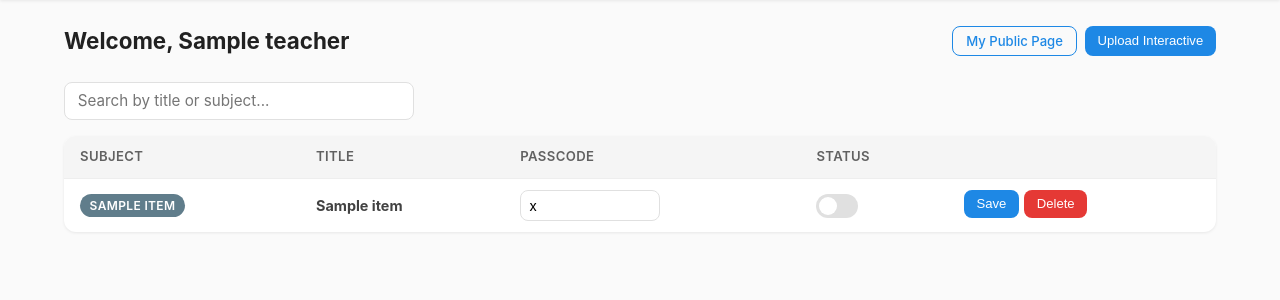
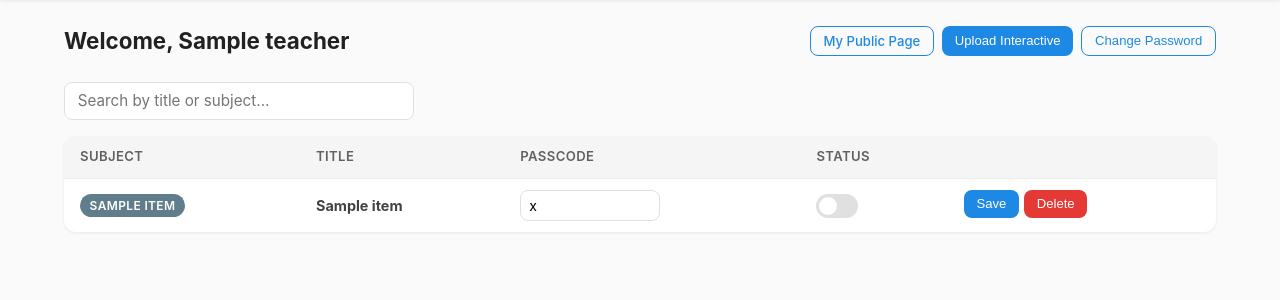
Before and after one commit to twahidin/ctss-interactive-hub, a FastAPI app: template templates/admin_dashboard.html in a window 1280 px wide. Shown: the part 56-356 px from the top of the page. Run offline with FastAPI, Linux system fonts and the light colour scheme; the template is opened without the code that fills it: most values are stand-ins (such as "Sample title", 1, 10 or a date in 2020); parts of the project's set-up code (start-up, migrations or seed data) failed here and were passed over; some libraries are stand-ins or nearby versions.

Commit message:
Add change password feature for all teachers and admins
New API endpoint POST /admin/api/change-password validates the
current password, then updates to the new one. A collapsible
form on the dashboard lets any logged-in user change their
password without admin intervention.

Co-Authored-By: Claude Opus 4.6 <noreply@anthropic.com>

```diff
--- a/main.py
+++ b/main.py
@@ -801,6 +801,34 @@ async def api_remove_teacher(request: Request):
     return JSONResponse({"ok": True})
 
 
+@app.post("/admin/api/change-password")
+async def api_change_password(request: Request):
+    teacher = await get_current_teacher(request)
+    if not teacher:
+        return JSONResponse({"error": "Unauthorized"}, status_code=401)
+
+    data = await request.json()
+    current_password = data.get("current_password", "").strip()
+    new_password = data.get("new_password", "").strip()
+    confirm_password = data.get("confirm_password", "").strip()
+
+    if not current_password or not new_password or not confirm_password:
+        return JSONResponse({"error": "All fields are required"}, status_code=400)
+    if new_password != confirm_password:
+        return JSONResponse({"error": "New passwords do not match"}, status_code=400)
+    if len(new_password) < 8:
+        return JSONResponse({"error": "Password must be at least 8 characters"}, status_code=400)
+    if not bcrypt.checkpw(current_password.encode(), teacher["password_hash"].encode()):
+        return JSONResponse({"error": "Current password is incorrect"}, status_code=401)
+
+    new_hash = bcrypt.hashpw(new_password.encode(), bcrypt.gensalt()).decode()
+    await db.teachers.update_one(
+        {"email": teacher["email"]},
+        {"$set": {"password_hash": new_hash, "updated_at": datetime.now(timezone.utc)}},
+    )
+    return JSONResponse({"ok": True})
+
+
 # ---------------------------------------------------------------------------
 # ADMIN-ONLY — Invite management
 # ---------------------------------------------------------------------------
--- a/static/js/admin.js
+++ b/static/js/admin.js
@@ -141,6 +141,48 @@ async function uploadInteractive(e) {
     }
 }
 
+// --- Change Password ---
+function togglePasswordForm() {
+    const panel = document.getElementById('passwordPanel');
+    if (panel) panel.style.display = panel.style.display === 'none' ? 'block' : 'none';
+}
+
+async function changePassword(e) {
+    e.preventDefault();
+    const currentPassword = document.getElementById('currentPassword').value;
+    const newPassword = document.getElementById('newPasswordInput').value;
+    const confirmPassword = document.getElementById('confirmPasswordInput').value;
+
+    if (newPassword !== confirmPassword) {
+        showToast('New passwords do not match', 'error');
+        return;
+    }
+
+    try {
+        const res = await fetch('/admin/api/change-password', {
+            method: 'POST',
+            headers: { 'Content-Type': 'application/json' },
+            body: JSON.stringify({
+                current_password: currentPassword,
+                new_password: newPassword,
+                confirm_password: confirmPassword,
+            }),
+        });
+        const json = await res.json();
+        if (json.ok) {
+            showToast('Password changed successfully!');
+            document.getElementById('currentPassword').value = '';
+            document.getElementById('newPasswordInput').value = '';
+            document.getElementById('confirmPasswordInput').value = '';
+            togglePasswordForm();
+        } else {
+            showToast(json.error || 'Error changing password', 'error');
+        }
+    } catch (e) {
+        showToast('Network error', 'error');
+    }
+}
+
 // --- Teacher Management ---
 async function addTeacher(e) {
     e.preventDefault();
--- a/templates/admin_dashboard.html
+++ b/templates/admin_dashboard.html
@@ -21,7 +21,30 @@
         {% if teacher.role == "admin" %}
         <button class="btn btn-outline btn-sm" onclick="scanInteractives()">Scan for New</button>
         {% endif %}
+        <button class="btn btn-outline btn-sm" onclick="togglePasswordForm()">Change Password</button>
     </div>
+</div>
+
+<div class="upload-form-panel" id="passwordPanel" style="display:none;">
+    <h2>Change Password</h2>
+    <form onsubmit="changePassword(event)">
+        <div class="form-group">
+            <label class="form-label">Current Password</label>
+            <input type="password" class="form-input" id="currentPassword" required style="max-width:350px;">
+        </div>
+        <div class="form-group">
+            <label class="form-label">New Password</label>
+            <input type="password" class="form-input" id="newPasswordInput" required minlength="8" style="max-width:350px;">
+        </div>
+        <div class="form-group">
+            <label class="form-label">Confirm New Password</label>
+            <input type="password" class="form-input" id="confirmPasswordInput" required minlength="8" style="max-width:350px;">
+        </div>
+        <div style="display:flex; gap:0.5rem;">
+            <button type="submit" class="btn btn-primary">Update Password</button>
+            <button type="button" class="btn btn-secondary" onclick="togglePasswordForm()">Cancel</button>
+        </div>
+    </form>
 </div>
 
 <div class="upload-form-panel" id="uploadPanel" style="display:none;">
```
